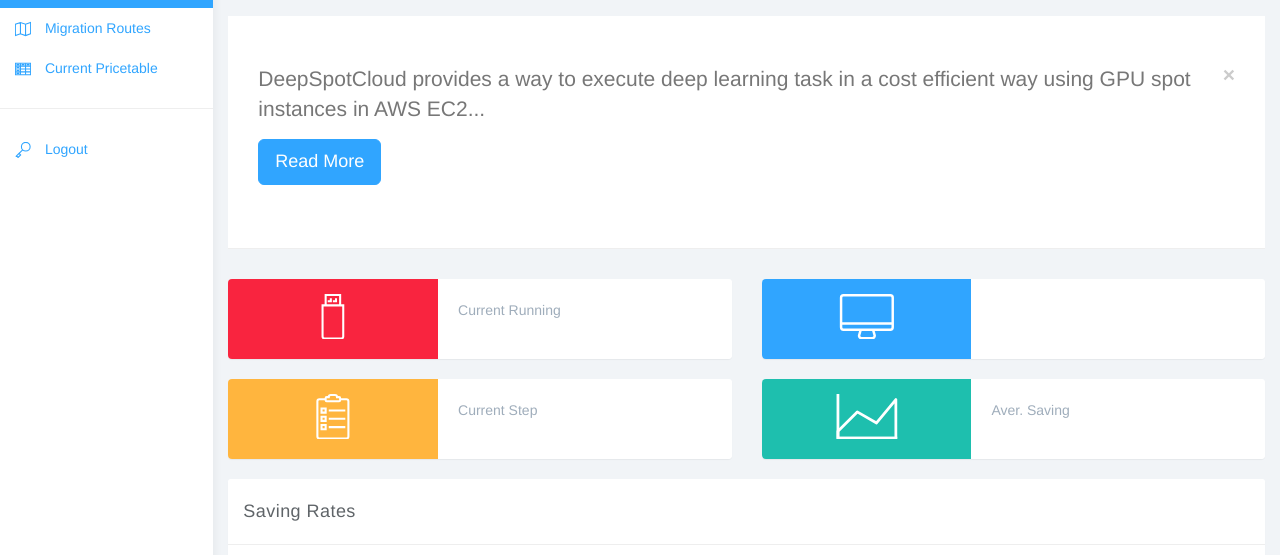
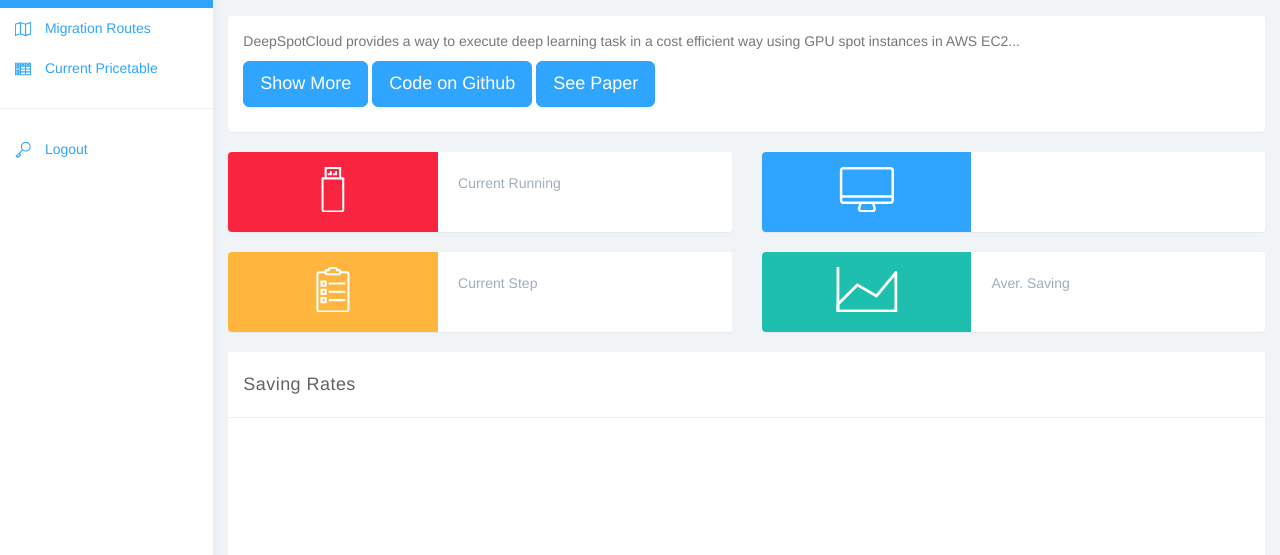
Before and after one commit to ddps-lab/deep-spot-cloud-demo, a plain HTML site: page index.html in a window 1280 px wide. Shown: the part 177-732 px from the top of the page. Drawn offline with nearby package versions, Linux system fonts and the light colour scheme; no server answers.

Commit message:
hotfix padding

```diff
--- a/index.html
+++ b/index.html
@@ -98,14 +98,17 @@
 
     <div id="service-info" class="row">
         <div class="col-lg-12">
-            <div class="jumbotron" style="">
-                <button type="button" class="close" aria-label="Close" onclick="closeDescription()"><span
-                        aria-hidden="true">&times;</span></button>
+            <div class="panel panel-default">
+                <div class="panel-body">
                     <div id="info-text-short">
                         <p>DeepSpotCloud provides a way to execute deep learning task in a cost efficient way using GPU spot
                             instances in AWS EC2...</p>
                         <p>
-                        <button class="btn btn-primary btn-lg" role="button" onclick="expandServiceInfo()">Read More</button>
+                            <button class="btn btn-primary btn-lg" role="button" onclick="expandServiceInfo()">Show More</button>
+                            <a class="btn btn-primary btn-lg" href="https://github.com/kmu-bigdata/deep-spot-cloud"
+                               target="_blank" role="button">Code on Github</a>
+                            <a class="btn btn-primary btn-lg" href="http://leeky.me/publications/deep-spot-cloud.pdf"
+                               target="_blank" role="button">See Paper</a>
                         </p>
                     </div>
                     <div id="info-text-full" style="display: none;">
@@ -119,11 +122,13 @@
                             g2.2xlarge spot instance while executing <a
                                     href="https://www.tensorflow.org/tutorials/deep_cnn">CIFAR-10 TensorFlow</a> job.</p>
                         <p>
+                            <button class="btn btn-primary btn-lg" role="button" onclick="shrinkServiceInfo()">Show less</button>
                             <a class="btn btn-primary btn-lg" href="https://github.com/kmu-bigdata/deep-spot-cloud"
                                target="_blank" role="button">Code on Github</a>
                             <a class="btn btn-primary btn-lg" href="http://leeky.me/publications/deep-spot-cloud.pdf"
                                target="_blank" role="button">See Paper</a>
                         </p>
+                    </div>
                 </div>
             </div>
         </div>
--- a/js/app/index.js
+++ b/js/app/index.js
@@ -2,8 +2,9 @@
  * Created by kde713 on 2017. 5. 1..
  */
 
-function closeDescription() {
-    $("#service-info").hide();
+function shrinkServiceInfo() {
+    $("#info-text-full").hide();
+    $("#info-text-short").show();
 }
 
 function expandServiceInfo() {
```
Lines whose indentation alone changed are shown as unchanged.
